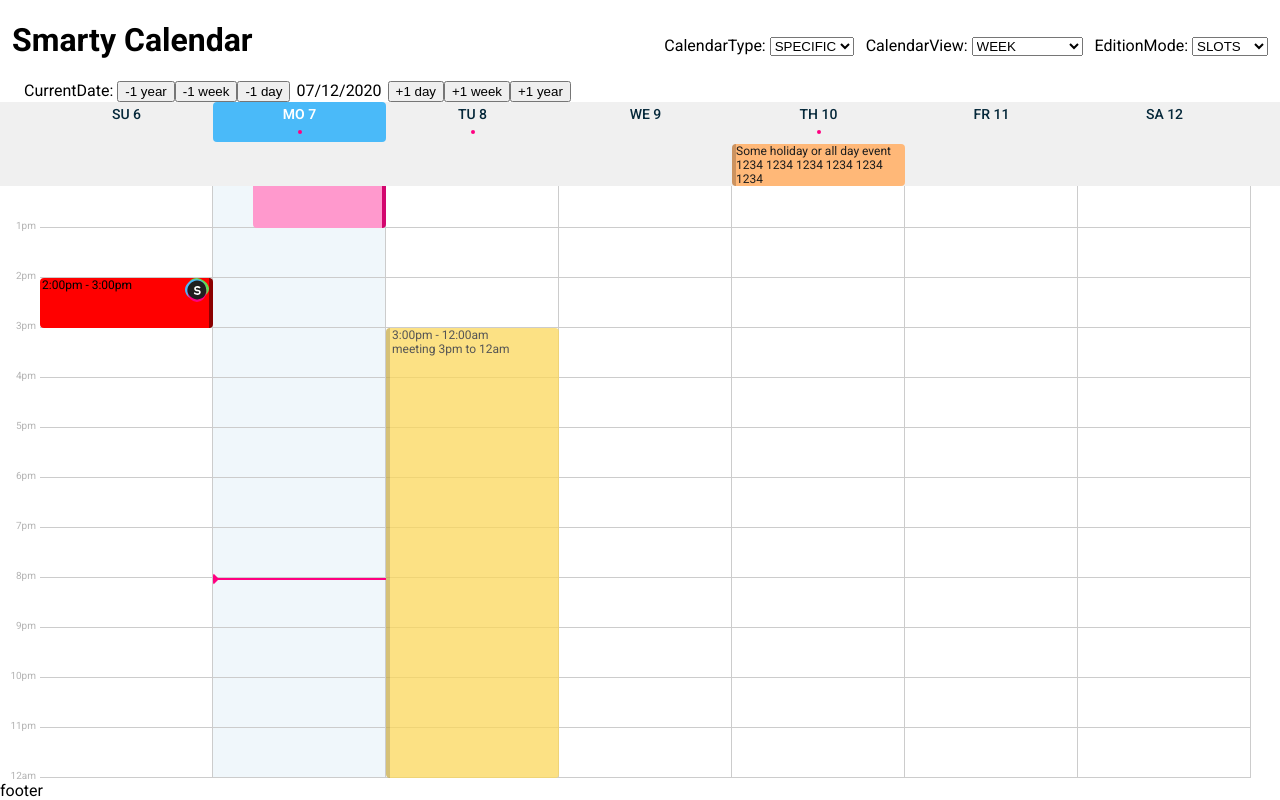
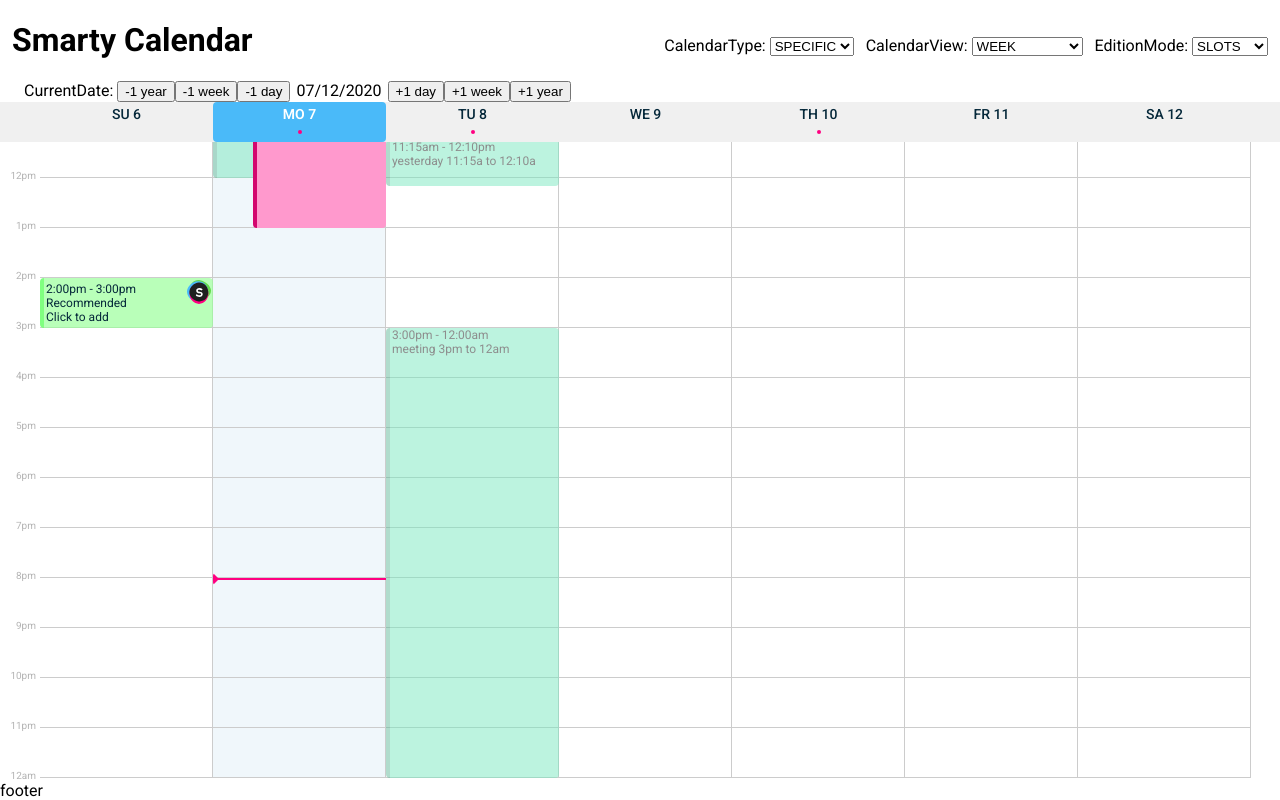
Before and after one commit to hmassad/smarty-calendar, a React (Create React App) app: page / in a window 1280 px wide. Built offline with nearby package versions, Linux system fonts and the light colour scheme.

Commit message:
no selectable slots proposal

```diff
--- a/src/App.js
+++ b/src/App.js
@@ -197,9 +197,9 @@ const App = () => {
         start: moment('2020-11-23T04:30:00.000-03:00').toDate(),
         end: moment('2020-11-23T14:30:00.000-03:00').toDate(),
         summary: '24 con dani',
-        borderColor: colorLuminance(googleColors["event"]["1"].background, -.2),
-        backgroundColor: googleColors["event"]["1"].background,
-        color: googleColors["event"]["1"].foreground
+        borderColor: colorLuminance(googleColors["event"]["2"].background, -.2),
+        backgroundColor: googleColors["event"]["2"].background,
+        color: googleColors["event"]["2"].foreground
       },
       {
         start: tuesday.clone().add(11, 'hours').add(15, 'minutes').toDate(),
@@ -213,34 +213,34 @@ const App = () => {
         start: thursday.clone().add(3, 'hours').toDate(),
         end: thursday.clone().add(7, 'hours').toDate(),
         summary: 'meeting 3am to 7am',
-        borderColor: colorLuminance(googleColors["event"]["3"].background, -.2),
-        backgroundColor: googleColors["event"]["3"].background,
-        color: googleColors["event"]["3"].foreground
+        borderColor: colorLuminance(googleColors["event"]["2"].background, -.2),
+        backgroundColor: googleColors["event"]["2"].background,
+        color: googleColors["event"]["2"].foreground
       },
       {
         start: today.clone().add(10.5, 'hours').toDate(),
         end: today.clone().add(12, 'hours').toDate(),
         summary: 'meeting 10:30am to 12pm',
-        borderColor: colorLuminance(googleColors["event"]["4"].background, -.2),
-        backgroundColor: googleColors["event"]["4"].background,
-        color: googleColors["event"]["4"].foreground
+        borderColor: colorLuminance(googleColors["event"]["2"].background, -.2),
+        backgroundColor: googleColors["event"]["2"].background,
+        color: googleColors["event"]["2"].foreground
       },
       {
         start: tuesday.clone().add(15, 'hours').toDate(),
         end: tuesday.clone().add(24, 'hours').toDate(),
         summary: 'meeting 3pm to 12am',
-        borderColor: colorLuminance(googleColors["event"]["5"].background, -.2),
-        backgroundColor: googleColors["event"]["5"].background,
-        color: googleColors["event"]["5"].foreground
+        borderColor: colorLuminance(googleColors["event"]["2"].background, -.2),
+        backgroundColor: googleColors["event"]["2"].background,
+        color: googleColors["event"]["2"].foreground
       },
-      {
-        start: thursday.clone().toDate(),
-        allDay: true,
-        summary: 'Some holiday or all day event 1234 1234 1234 1234 1234 1234 ',
-        borderColor: colorLuminance(googleColors["event"]["6"].background, -.2),
-        backgroundColor: googleColors["event"]["6"].background,
-        color: googleColors["event"]["6"].foreground
-      },
+      // {
+      //   start: thursday.clone().toDate(),
+      //   allDay: true,
+      //   summary: 'Some holiday or all day event 1234 1234 1234 1234 1234 1234 ',
+      //   borderColor: colorLuminance(googleColors["event"]["2"].background, -.2),
+      //   backgroundColor: googleColors["event"]["2"].background,
+      //   color: googleColors["event"]["2"].foreground
+      // },
     ];
   });
 
@@ -282,7 +282,7 @@ const App = () => {
     const yesterday = today.clone().subtract(1, 'days');
     return [
       {
-        start: today.clone().add(10, 'hours').toDate(),
+        start: today.clone().add(10.5, 'hours').toDate(),
         end: today.clone().add(13, 'hours').toDate(),
       },
       {
--- a/src/Calendar.js
+++ b/src/Calendar.js
@@ -91,9 +91,9 @@ const Calendar = ({
                     suggestedEventBackgroundColor = 'lightgreen',
                     suggestedEventBorderColor = 'green',
 
-                    suggestedSlotColor = 'black',
-                    suggestedSlotBackgroundColor = 'red',
-                    suggestedSlotBorderColor = 'darkred',
+                    suggestedSlotColor = '#05283A',
+                    suggestedSlotBackgroundColor = '#99FF99AF',
+                    suggestedSlotBorderColor = '#66FF66AF',
                     suggestionsIcon
                   }) => {
 
@@ -876,7 +876,7 @@ const Calendar = ({
                    color: event.color || defaultEventColor,
                    backgroundColor: event.backgroundColor || defaultEventBackgroundColor,
                    borderLeft: `4px solid ${event.borderColor || defaultEventBorderColor}`,
-                   opacity: editionMode === EditionMode.EVENTS ? 1 : .75,
+                   opacity: editionMode === EditionMode.EVENTS ? 1 : .5,
                    right: overlapsWithSlot ? 40 : 0,
                    zIndex: editionMode === EditionMode.EVENTS ? 400 : 1,
                    pointerEvents: editionMode !== EditionMode.EVENTS ? 'none' : 'auto'
@@ -896,7 +896,7 @@ const Calendar = ({
                 </div>
                 <div style={{ height: bottomHandleHeight, cursor: 's-resize' }}/>
                 <div onClick={() => handleDeleteEventClick(event)}
-                     style={{ position: 'absolute', top: 0, right: 0, cursor: 'pointer' }}>
+                     style={{ position: 'absolute', top: 2, right: 2, cursor: 'pointer' }}>
                   ❌
                 </div>
               </>) : (
@@ -940,6 +940,7 @@ const Calendar = ({
                    backgroundColor: suggestedEventBackgroundColor,
                    borderLeft: `4px solid ${suggestedEventBorderColor}`,
                    right: overlapsWithSlot ? 40 : 0,
+                   cursor: 'pointer',
                  }}
             >
               <div style={{ flex: 1 }}>
@@ -947,7 +948,7 @@ const Calendar = ({
                 {event.summary}
               </div>
               {suggestionsIcon && (
-                <img src={suggestionsIcon} alt='' style={{ position: 'absolute', top: 0, right: 0, cursor: 'pointer' }}/>
+                <img src={suggestionsIcon} alt='' style={{ position: 'absolute', top: 2, right: 2, cursor: 'pointer' }}/>
               )}
             </div>
           );
@@ -978,7 +979,7 @@ const Calendar = ({
                 height: calcHeight(startOfDay.clone().add(slot.startMinutes, 'minutes'), startOfDay.clone().add(slot.endMinutes, 'minutes')),
                 color: slotColor,
                 backgroundColor: slotBackgroundColor,
-                borderRight: `4px solid ${slotBorderColor}`,
+                borderLeft: `4px solid ${slotBorderColor}`,
                 left: 0,
                 right: 0,
                 pointerEvents: editionMode !== EditionMode.SLOTS ? 'none' : 'auto'
@@ -992,7 +993,7 @@ const Calendar = ({
                   </div>
                   <div style={{ height: bottomHandleHeight, cursor: 's-resize' }}/>
                   <div onClick={() => handleDeleteWeeklyRecurringSlotClick(slot)}
-                       style={{ position: 'absolute', top: 0, right: 0, cursor: 'pointer' }}>
+                       style={{ position: 'absolute', top: 2, right: 2, cursor: 'pointer' }}>
                     ❌
                   </div>
                 </>) : (
@@ -1027,8 +1028,8 @@ const Calendar = ({
                   height: calcHeight(slot.start, slot.end),
                   color: slotColor,
                   backgroundColor: slotBackgroundColor,
-                  borderRight: `4px solid ${slotBorderColor}`,
-                  opacity: editionMode === EditionMode.SLOTS ? 1 : .75,
+                  borderLeft: `4px solid ${slotBorderColor}`,
+                  opacity: editionMode === EditionMode.SLOTS ? 1 : .5,
                   left: doesOverlap_ ? 40 : 0,
                   zIndex: editionMode === EditionMode.SLOTS ? 400 : 1,
                   pointerEvents: editionMode !== EditionMode.SLOTS ? 'none' : 'auto'
@@ -1040,7 +1041,7 @@ const Calendar = ({
                     </div>
                     <div style={{ height: bottomHandleHeight, cursor: 's-resize' }}/>
                     <div onClick={() => handleDeleteSlotClick(slot)}
-                         style={{ position: 'absolute', top: 0, right: 0, cursor: 'pointer' }}>
+                         style={{ position: 'absolute', top: 2, right: 2, cursor: 'pointer' }}>
                       ❌
                     </div>
                   </>) : (
@@ -1083,17 +1084,21 @@ const Calendar = ({
                    height: calcHeight(slot.start, slot.end),
                    color: suggestedSlotColor,
                    backgroundColor: suggestedSlotBackgroundColor,
-                   borderRight: `4px solid ${suggestedSlotBorderColor}`,
+                   borderLeft: `4px solid ${suggestedSlotBorderColor}`,
                    left: overlapsWithEvent ? 40 : 0,
+                   zIndex: 400,
                  }}
             >
+              <div style={{ height: topHandleHeight}}/>
               <div style={{ flex: 1 }}>
                 {moment(slot.start).tz(timeZone).format('h:mma')} - {moment(slot.end).tz(timeZone).format('h:mma')}<br/>
-                {slot.summary}
+                Recommended<br/>
+                Click to add
               </div>
               {suggestionsIcon && (
-                <img src={suggestionsIcon} alt='' style={{ position: 'absolute', top: 0, right: 0, cursor: 'pointer' }}/>
+                <img src={suggestionsIcon} alt='' style={{ position: 'absolute', top: 2, right: 2, cursor: 'pointer' }}/>
               )}
+              <div style={{ height: bottomHandleHeight}}/>
             </div>
           );
         });
@@ -1101,7 +1106,7 @@ const Calendar = ({
   }, [
     columnDates, events, calendarType, editionMode, timeZone, suggestedSlots, doesOverlap, maxHour, slots,
     calcTop, calcHeight, suggestedSlotColor, suggestedSlotBackgroundColor, suggestedSlotBorderColor,
-    suggestionsIcon, dragEvent
+    suggestionsIcon, dragEvent, bottomHandleHeight, topHandleHeight
   ]);
 
   return (
@@ -1168,10 +1173,14 @@ const Calendar = ({
                 height: calcHeight(dragEvent.start, dragEvent.end),
                 color: slotColor,
                 backgroundColor: slotBackgroundColor,
-                borderRight: `4px solid ${slotBorderColor}`,
+                borderLeft: `4px solid ${slotBorderColor}`,
                 pointerEvents: editionMode !== EditionMode.SLOTS ? 'none' : 'auto'
               }}>
-                {moment(dragEvent.start).tz(timeZone).format('h:mma')} - {moment(dragEvent.end).tz(timeZone).format('h:mma')}<br/>
+                <div style={{ height: topHandleHeight}}/>
+                <div style={{flex: 1}}>
+                  {moment(dragEvent.start).tz(timeZone).format('h:mma')} - {moment(dragEvent.end).tz(timeZone).format('h:mma')}<br/>
+                </div>
+                <div style={{ height: bottomHandleHeight}}/>
               </div>
             )}
 
```
